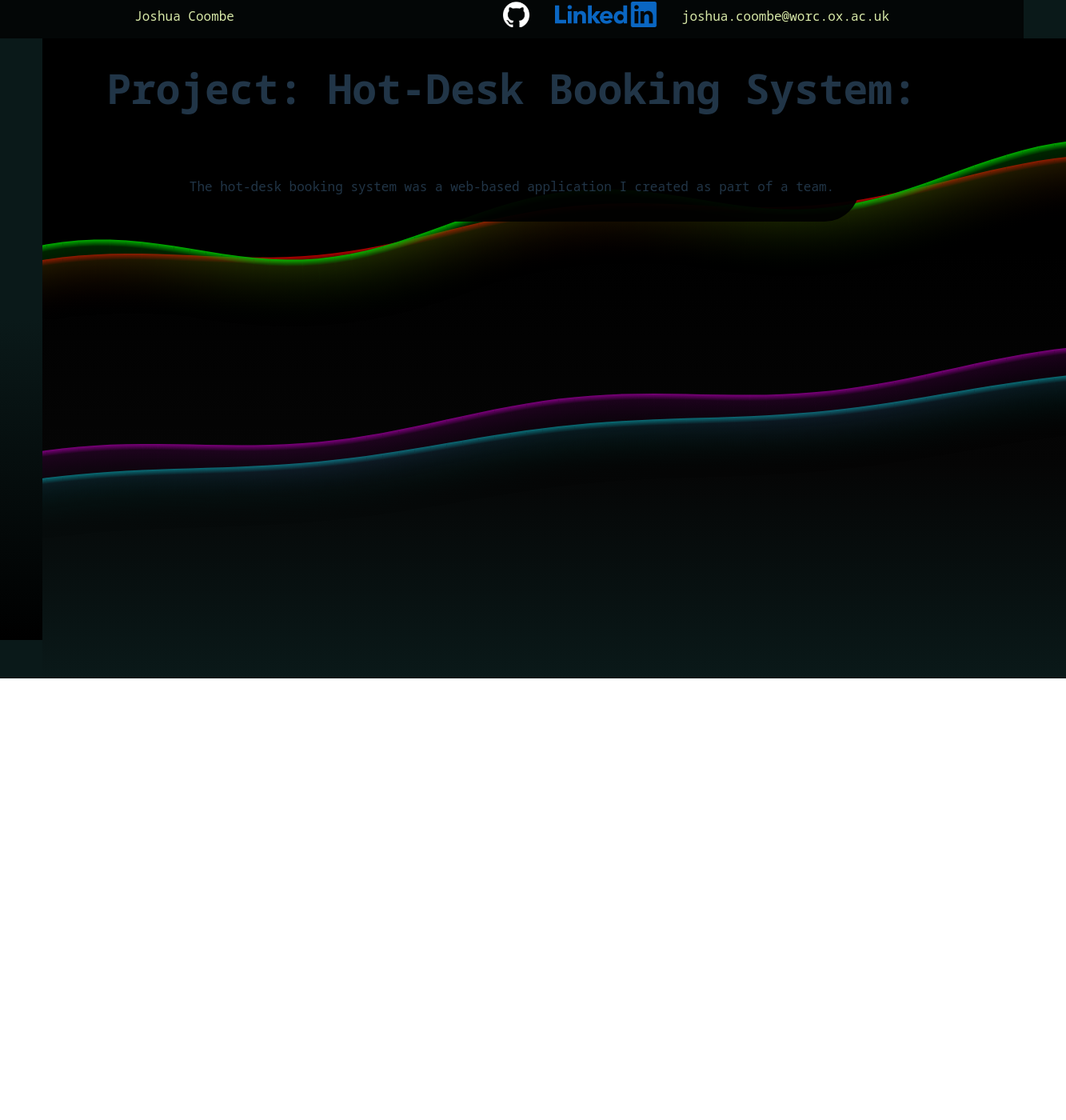
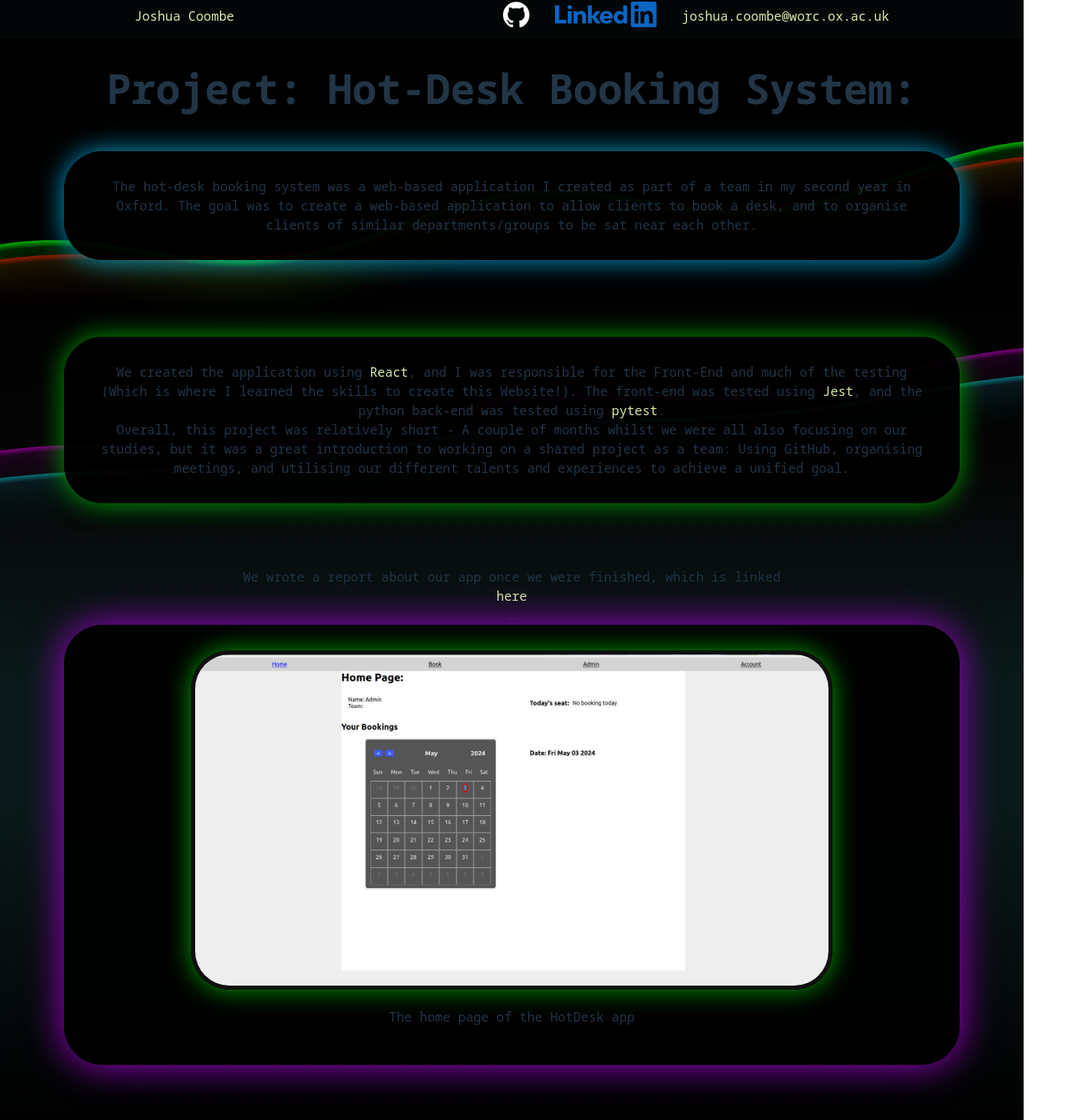
Before and after one commit to SSquash24/My_Website, a React (Vite) app: page /projects/HotDesk in a window 1280 px wide. Shown: the top 1400 px of the page at 80% size, 1333 px wide, since content can reach past the window. Before the commit the page ends 848 px from the top, so only its background shows below. Built offline with nearby package versions, Linux system fonts and the light colour scheme.

Commit message:
Finished Hotdesk Page

```diff
--- /dev/null
+++ b/src/Projects/HotDesk.css
@@ -0,0 +1,6 @@
+.HomePage {
+    border: #101010 5px solid;
+    border-radius: 3em;
+    width: 75%;
+    min-width: 480px;
+}
--- a/src/Projects/HotDesk.tsx
+++ b/src/Projects/HotDesk.tsx
@@ -1,10 +1,33 @@
+import Report from '../assets/HotDesk_Report.pdf'
+import HomePage from '../assets/HotDesk_Home.png'
+import './HotDesk.css'
+
 function HotDesk() {
-  return (
-    <div className="HotDesk ProjPage">
-      <h1>Project: Hot-Desk Booking System:</h1>
-      <p className="block">The hot-desk booking system was a web-based application I created as part of a team.</p>
-    </div>
-  )
+    return (
+        <div className="HotDesk ProjPage">
+            <h1>Project: Hot-Desk Booking System:</h1>
+            <p className="block blue">The hot-desk booking system was a web-based application I created as part of a team in
+                my second year in Oxford.
+                The goal was to create a web-based application to allow clients to book a desk, and to organise clients
+                of similar departments/groups to be sat near each other.
+            </p><p className="block green">
+                We created the application using <a href='https://react.dev/' target='_blank'>React</a>, and I was responsible for the
+                Front-End and much of the testing (Which is where I learned the skills to create this Website!).
+                The front-end was tested using <a href="https://jestjs.io/" target='_blank'>Jest</a>, and the python back-end was tested
+                using <a href="https://docs.pytest.org/" target='_blank'>pytest</a>.
+                <br/>
+                Overall, this project was relatively short - A couple of months whilst we were all also focusing on our
+                studies, but it was a great introduction to working on a shared project as a team: Using GitHub,
+                organising meetings, and utilising our different talents and experiences to achieve a unified goal.
+            </p>
+            We wrote a report about our app once we were finished, which is linked <a href={Report} target='_blank'>here</a>.
+
+            <div className="block purple">
+                <img src={HomePage} alt="HotDesk Home Page" className="HomePage green"/>
+                <p>The home page of the HotDesk app</p>
+            </div>
+        </div>
+    )
 }
 
 export default HotDesk;
```
Also changed, not shown: src/assets/HotDesk_Home.png (added), 1 other file (tests, documents, lock files or other folders).
